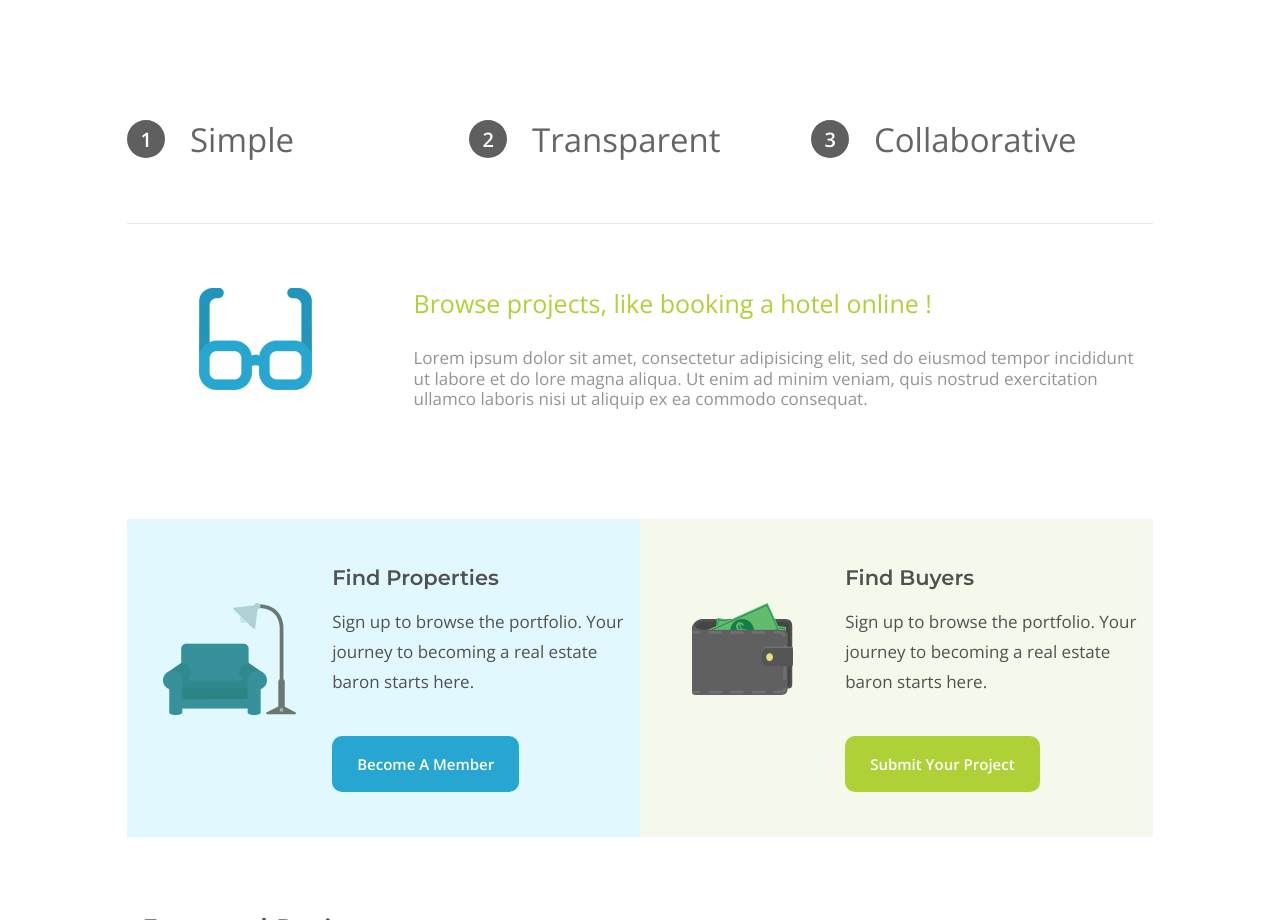
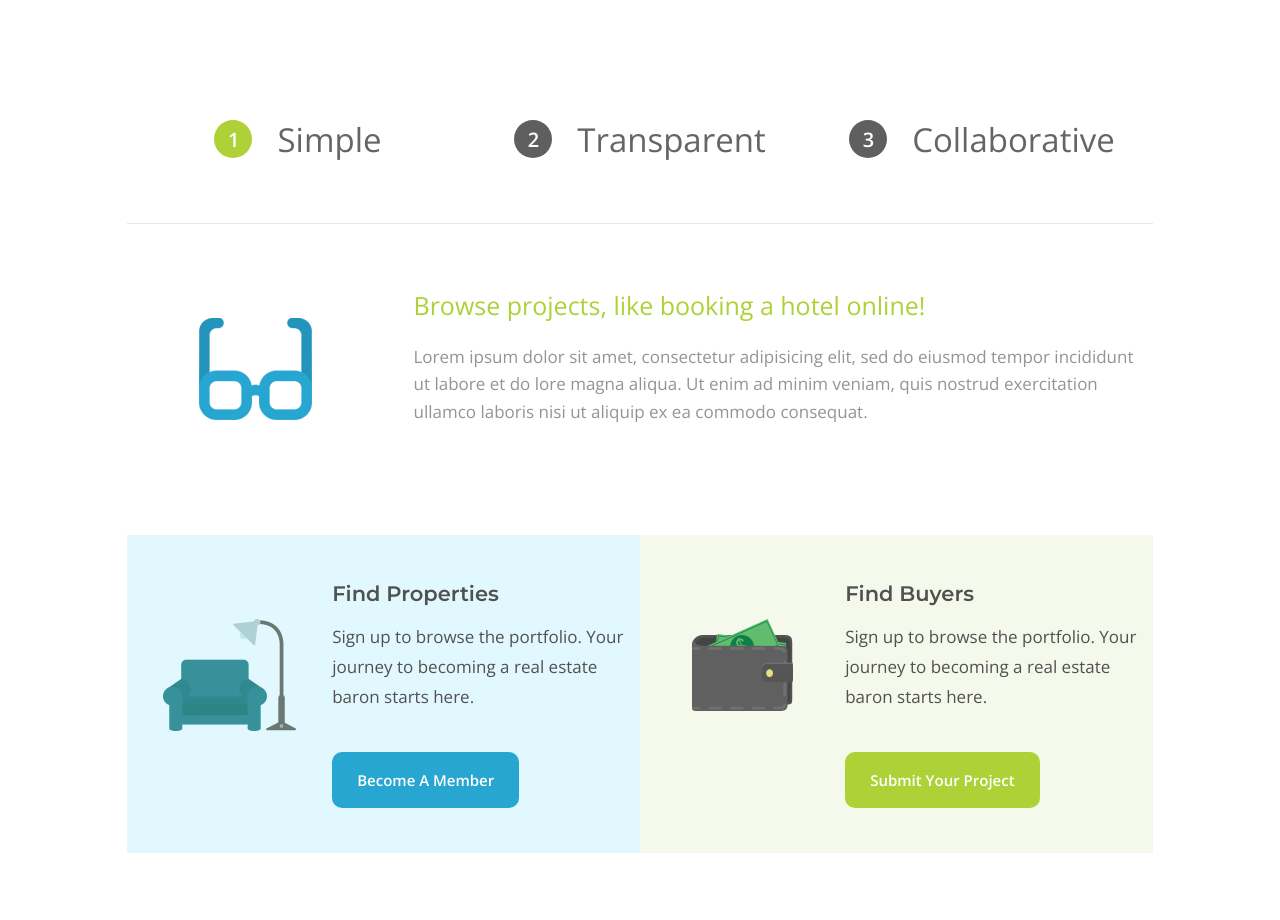
Before and after one commit to KostyaMon/Icrowdme, a plain HTML site: page index.html in a window 1280 px wide. Shown: the part 1180-2100 px from the top of the page. Drawn offline with nearby package versions, Linux system fonts and the light colour scheme.

Commit message:
plus tabs

```diff
--- a/css/style.css
+++ b/css/style.css
@@ -197,18 +197,19 @@ a {
       color: #515151;
       margin-bottom: 45px; }
 
-.ourTab {
+.tabs {
   margin: 0 auto 110px; }
-  .ourTab .ourTab__linksWrap {
+  .tabs .tabs__triggers {
     padding-bottom: 60px;
     display: flex;
     border-bottom: 1px solid #e6e6e6; }
-  .ourTab .ourTab__link {
+  .tabs .tabs__triggers-item {
     flex: 0 1 33.333%;
     font-size: 3.3rem;
     font-weight: 300;
-    color: #656565; }
-    .ourTab .ourTab__link .ourTab__num {
+    color: #656565;
+    text-align: center; }
+    .tabs .tabs__triggers-item .tabs__num {
       align-items: flex-end;
       display: inline-flex;
       background-color: #5f5f5f;
@@ -222,29 +223,38 @@ a {
       padding-bottom: 6px;
       position: relative;
       bottom: 5px; }
-    .ourTab .ourTab__link .ourTab__linkText {
+    .tabs .tabs__triggers-item .tabs__triggers-text {
       padding-left: 25px;
       display: inline-flex; }
-    .ourTab .ourTab__link:hover .ourTab__num {
-      transition: 0.3s ease 0s;
-      background-color: #add136; }
-  .ourTab .ourTab__tabWrap {
+  .tabs .tabs__triggers-item_active .tabs__num, .tabs .tabs__triggers-item:hover .tabs__num {
+    transition: 0.3s ease 0s;
+    background-color: #add136; }
+  .tabs .tabs__content-item {
     margin-top: 64px;
+    display: none; }
+  .tabs .tabs__content-item_active {
     display: flex; }
-  .ourTab .ourTab__el1 {
+  .tabs .tabs__el1 {
     flex: 0 1 25%;
-    text-align: center; }
-  .ourTab .ourTab__el2 {
+    text-align: center;
+    padding-top: 30px; }
+    .tabs .tabs__el1 .tabs__img {
+      max-width: 113px;
+      min-height: 102px;
+      object-fit: cover; }
+  .tabs .tabs__el2 {
     flex: 0 1 75%;
     padding-left: 30px; }
-  .ourTab .ourTab__title {
+  .tabs .tabs__title {
     font-size: 2.5rem;
     color: #add136;
-    margin-bottom: 30px; }
-  .ourTab .ourTab__text {
+    margin-bottom: 20px;
+    line-height: 1.4; }
+  .tabs .tabs__text {
     opacity: 0.67;
     font-size: 1.7rem;
-    color: #606060; }
+    color: #606060;
+    line-height: 1.6; }
 
 .find .find__body {
   display: flex;
--- a/index.html
+++ b/index.html
@@ -82,19 +82,37 @@
 						<p class="ourWork__text">Ullamco laboris nisi ut aliquip ex ea commodo consequat. Duis aute irure dolor in reprehenderit in voluptate velit esse cillum dolore eu fugiat nulla pariatur.</p>
 					</div>
 
-					<div class="ourTab _container">
-						<div class="ourTab__linksWrap">
-							<a href="" class="ourTab__link"><span class="ourTab__num">1</span><span class="ourTab__linkText">Simple</span></a>
-							<a href="" class="ourTab__link"><span class="ourTab__num">2</span><span class="ourTab__linkText">Transparent</span></a>
-							<a href="" class="ourTab__link"><span class="ourTab__num">3</span><span class="ourTab__linkText">Collaborative</span></a>
+					<div class="tabs _container">
+						<div class="tabs__triggers">
+							<a href="#tab1" class="tabs__triggers-item"><span class="tabs__num">1</span><span class="tabs__triggers-text">Simple</span></a>
+							<a href="#tab2" class="tabs__triggers-item"><span class="tabs__num">2</span><span class="tabs__triggers-text">Transparent</span></a>
+							<a href="#tab3" class="tabs__triggers-item"><span class="tabs__num">3</span><span class="tabs__triggers-text">Collaborative</span></a>
 						</div >
-						<div class="ourTab__tabWrap">
-							<div class="ourTab__el1"><img class="ourTab__img" src="img/icons/icon2.png" alt="icon2"></div>
-							<div class="ourTab__el2">
-								<h3 class="ourTab__title">Browse projects, like booking a hotel online !</h3>
-								<p class="ourTab__text">Lorem ipsum dolor sit amet, consectetur adipisicing elit, sed do eiusmod tempor incididunt ut labore et do lore magna aliqua. Ut enim ad minim veniam, quis nostrud exercitation ullamco laboris nisi ut aliquip ex ea commodo consequat.</p>
+						<div class="tabs__content">
+
+							<div id="tab1" class="tabs__content-item">
+								<div class="tabs__el1"><img class="tabs__img" src="img/icons/icon2.png" alt="icon2"></div>
+								<div class="tabs__el2">
+									<h3 class="tabs__title">Browse projects, like booking a hotel online!</h3>
+									<p class="tabs__text">Lorem ipsum dolor sit amet, consectetur adipisicing elit, sed do eiusmod tempor incididunt ut labore et do lore magna aliqua. Ut enim ad minim veniam, quis nostrud exercitation ullamco laboris nisi ut aliquip ex ea commodo consequat.</p>
+								</div>
+							</div>
+							<div id="tab2" class="tabs__content-item">
+								<div class="tabs__el1"><img class="tabs__img" src="img/icons/icon2.png" alt="icon2"></div>
+								<div class="tabs__el2">
+									<h3 class="tabs__title">Browse projects, like booking a hotel online!</h3>
+									<p class="tabs__text">Content2</p>
+								</div>
+							</div>
+							<div id="tab3" class="tabs__content-item">
+								<div class="tabs__el1"><img class="tabs__img" src="img/icons/icon2.png" alt="icon2"></div>
+								<div class="tabs__el2">
+									<h3 class="tabs__title">Browse projects, like booking a hotel online!</h3>
+									<p class="tabs__text">Content3</p>
+								</div>
 							</div>
 						</div>
+
 					</div>
 
 					<div class="find">
--- a/js/common.js
+++ b/js/common.js
@@ -4,3 +4,19 @@ new Swiper('.swiper', {
 		prevEl: '.subHeaderSlider__arrowPrev'
 	},
 });
+
+$(document).ready(function () {
+	//=== tabs
+	$('.tabs__triggers-item').click(function (e) {
+		e.preventDefault();
+
+		$('.tabs__triggers-item').removeClass('tabs__triggers-item_active');
+		$('.tabs__content-item').removeClass('tabs__content-item_active');
+
+		$(this).addClass('tabs__triggers-item_active');
+		$($(this).attr('href')).addClass('tabs__content-item_active');
+	});
+
+	$('.tabs__triggers-item:first').click();
+	//===
+});
```
